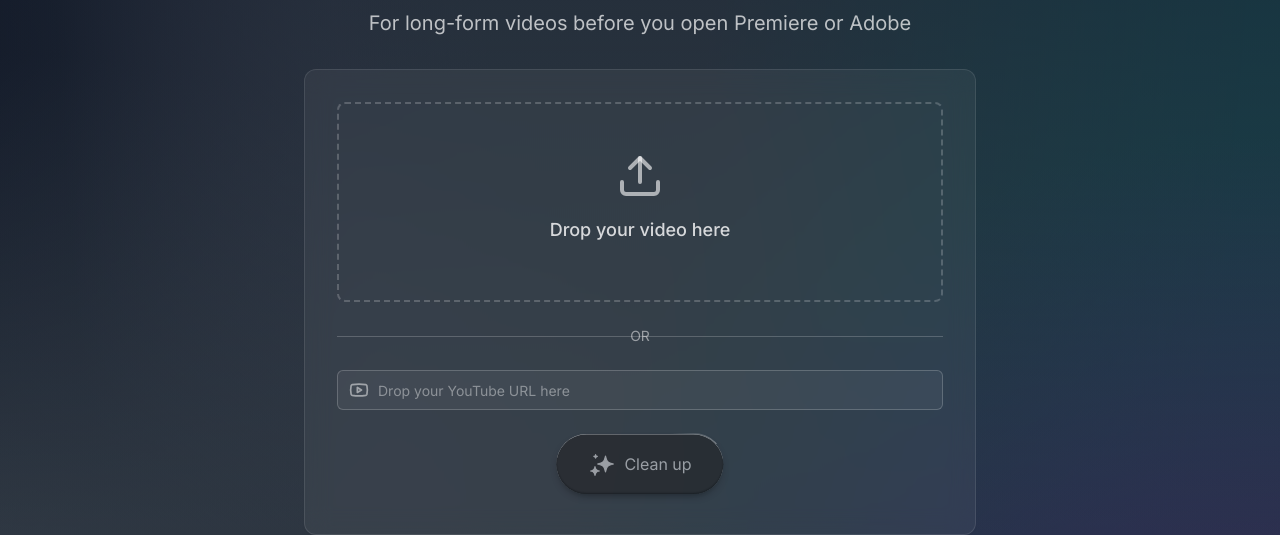
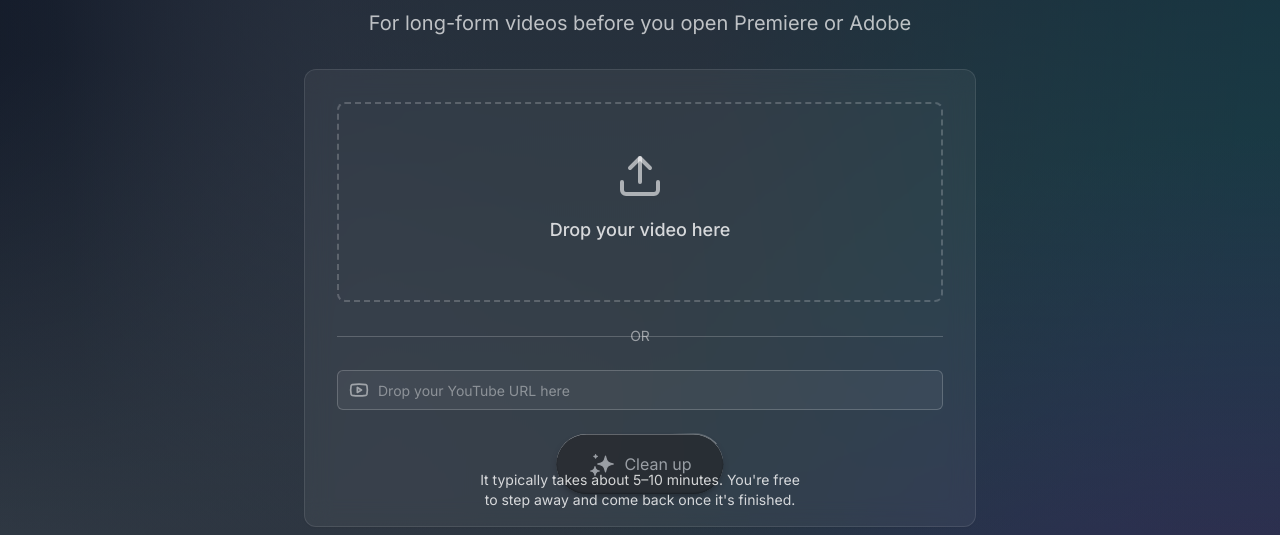
Before and after one commit to TLantern/filmaddict, a Next.js app in the folder main/filmaddict/: page /landing in a window 1280 px wide. Shown: the part 287-822 px from the top of the page. Built offline with nearby package versions, Linux system fonts and the light colour scheme; no server answers.

Commit message:
Move processing time message to static overlay in card, fade in on page load

```diff
--- a/main/filmaddict/app/landing/page.tsx
+++ b/main/filmaddict/app/landing/page.tsx
@@ -46,10 +46,15 @@
   }, []);
 
   useEffect(() => {
+    const timer = setTimeout(() => {
+      setShowProcessingMessage(true);
+    }, 300);
+    return () => clearTimeout(timer);
+  }, []);
+
+  useEffect(() => {
     if (selectedFile || youtubeUrl) {
       setShowProcessingMessage(true);
-    } else {
-      setShowProcessingMessage(false);
     }
   }, [selectedFile, youtubeUrl]);
 
@@ -212,7 +217,7 @@
         subtitle="For long-form videos before you open Premiere or Adobe"
       >
         <Card className="bg-white/5 backdrop-blur-md border-white/10 mb-12">
-          <CardContent className="p-8">
+          <CardContent className="grow relative p-8">
             <form onSubmit={handleSubmit} className="space-y-6">
               <div
                 onDragOver={handleDragOver}
@@ -281,17 +286,15 @@
                   loading={loading}
                   active={!!(selectedFile || youtubeUrl)}
                 />
-                <div
-                  className={`overflow-hidden transition-all duration-500 ease-in-out ${
-                    showProcessingMessage ? "max-h-24 opacity-100 mt-2" : "max-h-0 opacity-0 mt-0"
-                  }`}
-                >
-                  <p className="text-center text-white/80 text-sm">
-                    It typically takes about 5–10 minutes. You're free to step away and come back once it's finished.
-                  </p>
-                </div>
               </div>
             </form>
+            <p
+              className={`absolute bottom-4 left-1/2 -translate-x-1/2 text-center text-white/80 text-sm transition-opacity duration-500 ${
+                showProcessingMessage ? "opacity-100" : "opacity-0"
+              }`}
+            >
+              It typically takes about 5–10 minutes. You're free to step away and come back once it's finished.
+            </p>
           </CardContent>
         </Card>
 
```
